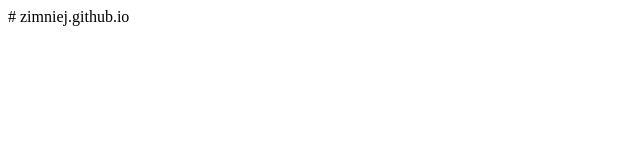
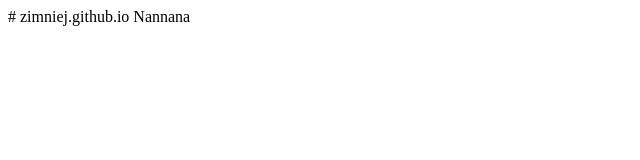
Before and after one commit to zimniej/zimniej.github.io, a plain HTML site: page index.html in a window 1280 px wide. Shown: the full height of the page, 0-640 px from the left. Drawn offline with Linux system fonts and the light colour scheme.

Commit message:
Update index.html

```diff
--- a/index.html
+++ b/index.html
@@ -1 +1,4 @@
 # zimniej.github.io
+<html>
+Nannana
+</html>
```
